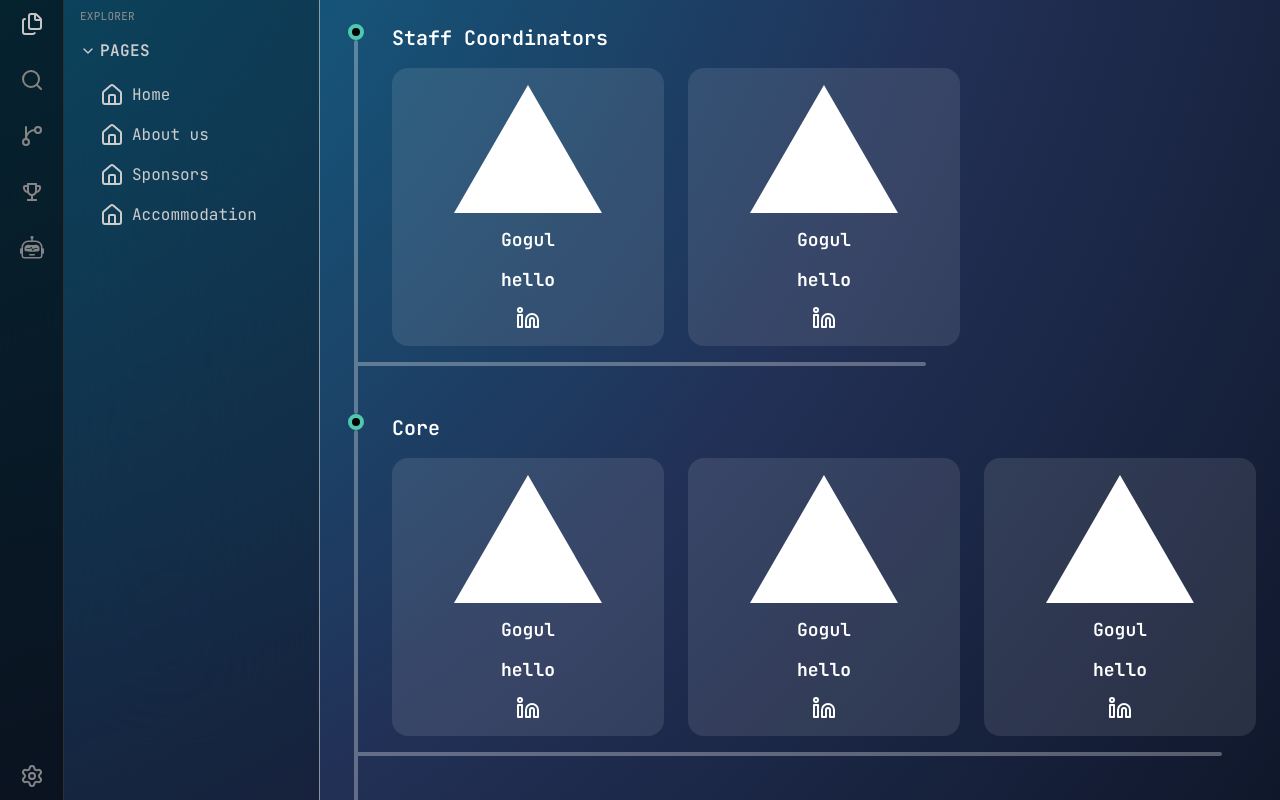
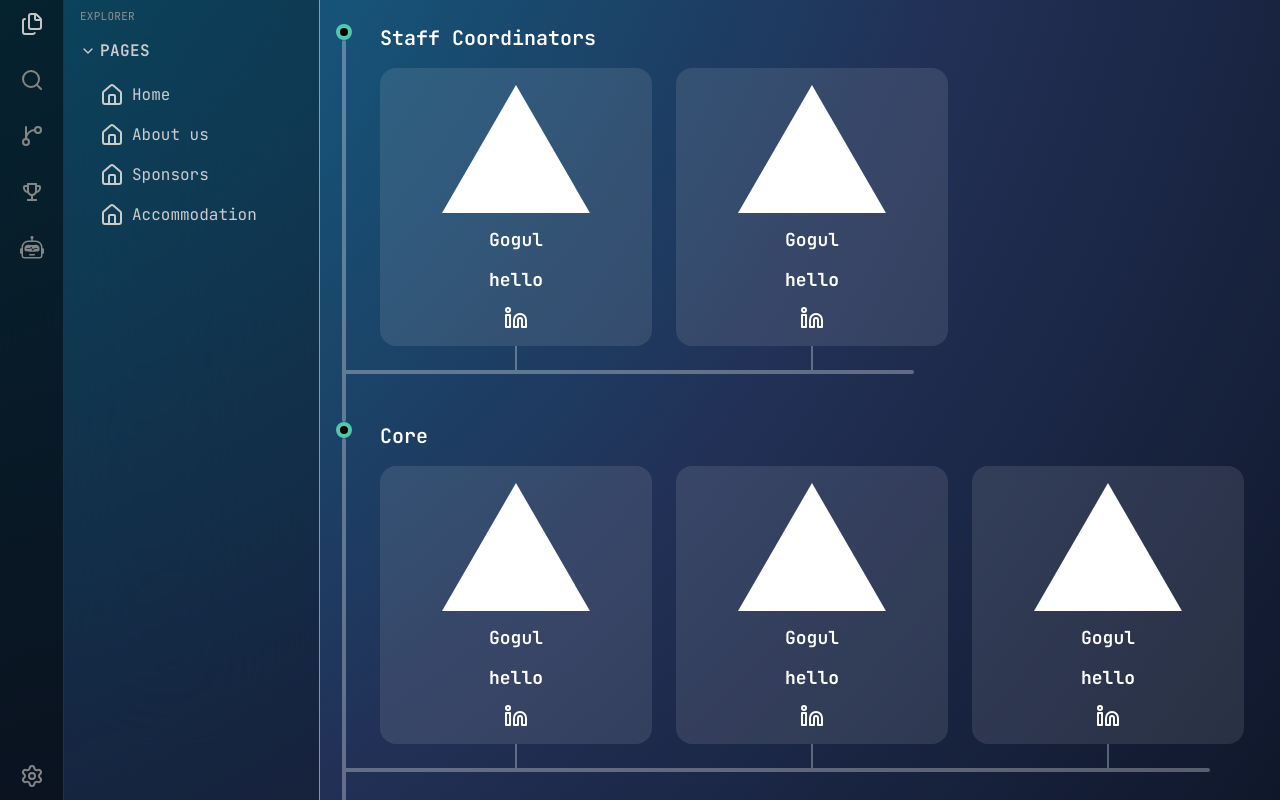
Before and after one commit to SriDharani26/itrix_25_website, a Next.js app: page /team in a window 1280 px wide. Built offline with nearby package versions, Linux system fonts and the light colour scheme.

Commit message:
team - 70%

```diff
--- a/app/LayoutWrapper.tsx
+++ b/app/LayoutWrapper.tsx
@@ -36,7 +36,7 @@
                     <Navbar/>
                 </div>
             }
-            <div className="overflow-y-scroll min-[800px]:w-[70%] min-[1024px]:w-[75%] w-full">
+            <div className="overflow-y-scroll min-[800px]:w-[70%] min-[1024px]:w-[75%] w-full  max-[800px]:pb-16">
                 {children}
             </div>
 
--- a/app/globals.css
+++ b/app/globals.css
@@ -28,3 +28,13 @@
 ::-webkit-scrollbar-thumb:hover {
   background: #737373;
 }
+
+/* Hide scrollbar but keep scroll */
+.no-scrollbar::-webkit-scrollbar {
+  display: none;
+}
+
+.no-scrollbar {
+  -ms-overflow-style: none;  /* IE & Edge */
+  scrollbar-width: none;     /* Firefox */
+}
--- a/components/ProfileCard.tsx
+++ b/components/ProfileCard.tsx
@@ -12,7 +12,7 @@
 
 const ProfileCard = (props : propsType) => {
     return (
-        <div>
+        <div className='flex flex-col items-center'>
             <div
                 className='bg-white/10 w-68 rounded-2xl
                         flex flex-col items-center gap-3 p-4'
@@ -32,6 +32,7 @@
                     <Linkedin />
                 </Link>
             </div>
+            <div className='h-6 border w-px border-white/30'/>
         </div>
     );
 }
--- a/components/TeamPage.tsx
+++ b/components/TeamPage.tsx
@@ -16,10 +16,10 @@
 
 const TeamPageHelper = (props : propsType) => {
     return (
-        <div className="flex flex-col p-6">
+        <div className="flex flex-col py-6 px-3">
 
             {props.sections.map((section, idx) => (
-                <div key={section.id} className="flex gap-6">
+                <div key={section.id} className="flex gap-6 overflow-auto no-scrollbar">
 
                     <div className="flex flex-col items-center w-6">
 
@@ -33,13 +33,14 @@
 
                     <div
                         id={section.id}
-                        className="flex flex-col gap-4 pb-12"
+                        className="flex flex-col pb-12"
                     >
-                        <p className="text-xl font-semibold">
+                        <p className="text-xl font-semibold mb-4">
                             {section.title}
                         </p>
 
-                        <div className="flex flex-wrap gap-6">
+
+                        <div className="flex gap-6 overflow-auto no-scrollbar">
                             {section.profiles.map((_, i) => (
                                 <ProfileCard
                                     key={i}
@@ -50,10 +51,11 @@
                             ))}
                         </div>
 
-                        <hr  className='border-2 rounded-r-2xl  border-white/30 relative -left-8.5'/>
+                        <div className='border-2 rounded-r-2xl flex-1 self-stretch border-white/30 relative -left-8.5'/>
                     </div>
                 </div>
             ))}
+
             {props.path && <Link
                 className='text-3xl font-bold italic mt-2'
                 href={`/team/${props.path.toLowerCase()}`}
```
